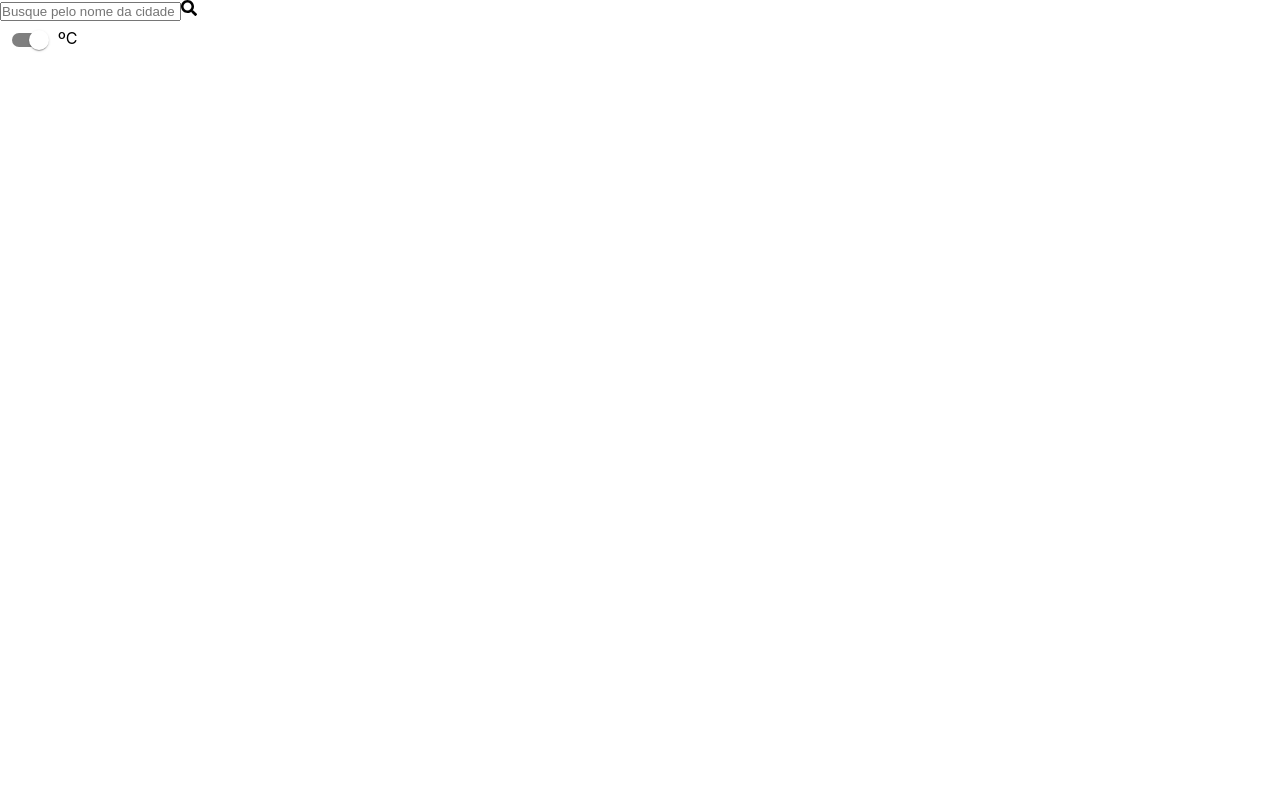
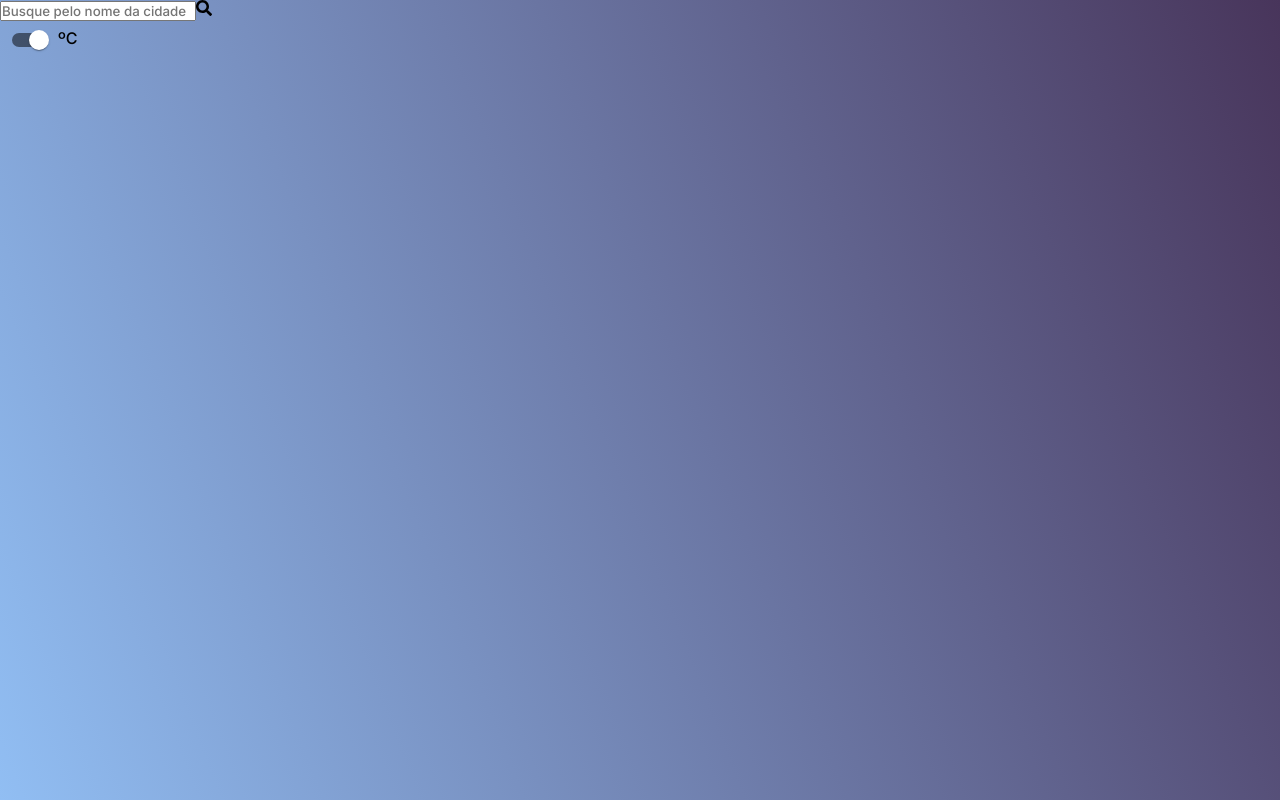
Before and after one commit to o-flores/Tech4Humans, a React (Create React App) app in the folder front-end/: page / in a window 1280 px wide. Built offline with nearby package versions, Linux system fonts and the light colour scheme.

Commit message:
feat: add global css

```diff
--- a/front-end/src/App.css
+++ b/front-end/src/App.css
@@ -1,5 +1,14 @@
+@import url('https://fonts.googleapis.com/css2?family=Inter:wght@300;500&display=swap');
 * {
   margin: 0;
   padding: 0;
   box-sizing: border-box;
+  font-family: 'Inter', sans-serif;
 }
+
+body {
+  background: linear-gradient(248.66deg, #48355B 0%, #91BEF3 100%);
+  width: 100vw;
+  height: 100vh;
+  overflow: hidden;
+}
```
